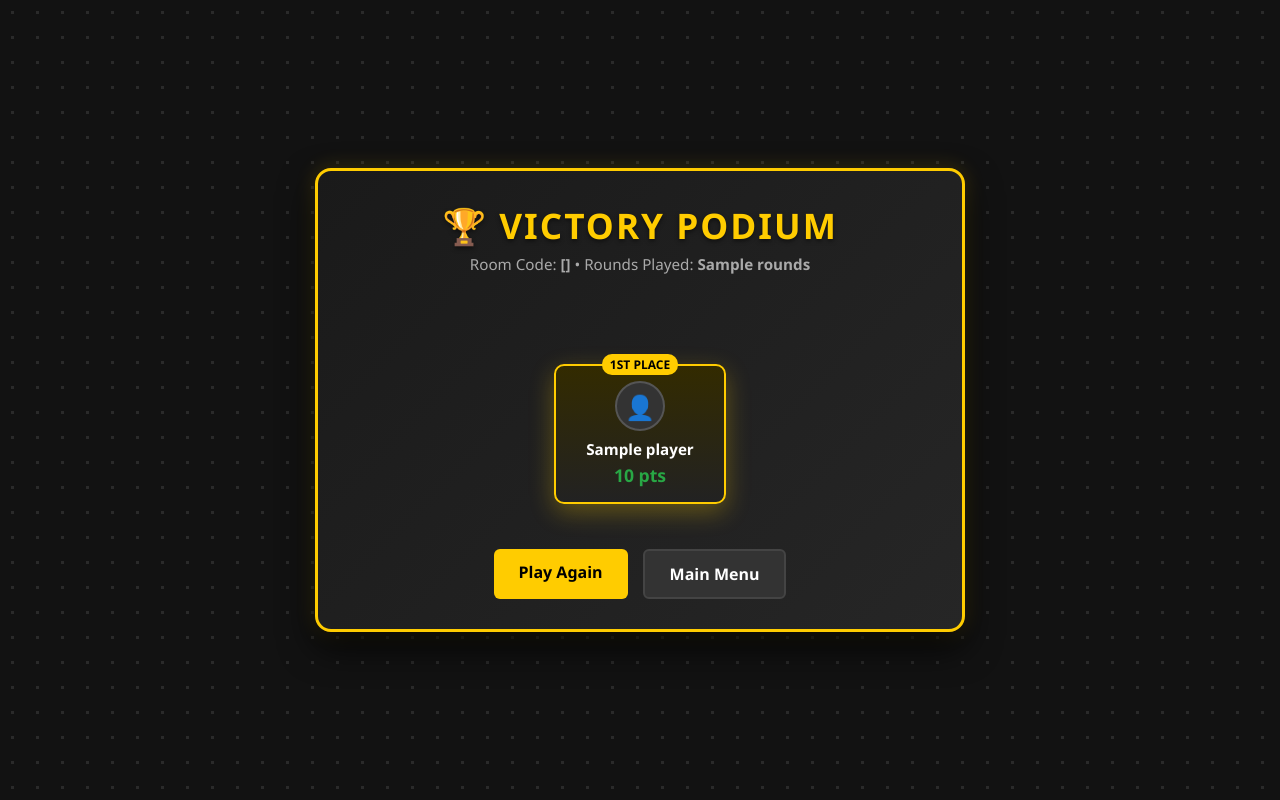
After one commit to dylan2fuchs-max/PokeHints, a Flask app: template PokeHints/templates/game_over.html in a window 1280 px wide. The commit adds this page. Run offline with Flask 3, Linux system fonts and the light colour scheme; the template is opened without the code that fills it: most values are stand-ins (such as "Sample title", 1, 10 or a date in 2020).

Commit message:
Changes to the score system

```diff
--- a/PokeHints/app.py
+++ b/PokeHints/app.py
@@ -76,20 +76,7 @@ def init_game_grid(room):
     room["current_word_index"] = 0                # Index of the active target word (0 to 9)
 
 def calculate_hinter_score(boxes_used):
-    """
-    Calculates hinter points based on box efficiency out of 25 baseline:
-    - <= 5 boxes: +20 pts
-    - 6 to 24 boxes: Scaled or tiered (e.g. 15 boxes = +10 pts)
-    - 25 boxes: 0 pts
-    - > 25 boxes: -1 pt for every box over 25 (max -15 pts at 40 boxes)
-    """
-    if boxes_used <= 5:
-        return 20
-    elif boxes_used == 25:
-        return 0
-    elif boxes_used < 25:
-        # Linear scale between 5 boxes (+20) and 25 boxes (0)
-        # 20 points spread across 20 boxes = 1 point per box saved under 25
+    if boxes_used < 25:
         return 25 - boxes_used
     else:
         # Over 25 boxes: lose 1 point per box over 25
@@ -115,53 +102,51 @@ def finalize_hinter_turn(room, hinter_player):
 
     return earned_points
 
-def rotate_hinter_or_advance_round(room):
-    """Rotates to the next hinter who hasn't been one yet in this round cycle.
-       If all players have been hinter, starts a new round or ends the game.
-    """
+def rotate_hinter_or_advance_round(room, room_code):
+    """Rotates the hinter, handles round progression, or triggers game over."""
     players = room["players"]
 
-    # Reset current hinter flags
+    # 1. Finalize current hinter's box efficiency score
+    current_hinter = next((p for p in players if p.get("is_hinter")), None)
+    if current_hinter:
+        finalize_hinter_turn(room, current_hinter)
+
+    # 2. Clear current hinter flags
     for p in players:
         p["is_hinter"] = False
 
-    # Find players who haven't been a hinter yet in this cycle
+    # 3. Find eligible players who haven't been hinter yet this cycle
     eligible_players = [p for p in players if not p.get("has_been_hinter", False)]
 
     if eligible_players:
-        # Pick the next hinter from eligible players
+        # Pick next hinter
         next_hinter = random.choice(eligible_players)
         next_hinter["is_hinter"] = True
         next_hinter["has_been_hinter"] = True
 
-        # Load new target words for the next hinter's turn
-        room["target_words"] = random.sample(
-            MASTER_POKEMON_DATABASE, min(10, len(MASTER_POKEMON_DATABASE))
-        )
-        room["current_word_index"] = 0
+        init_game_grid(room)
+        room["target_words"] = random.sample(MASTER_POKEMON_DATABASE, min(10, len(MASTER_POKEMON_DATABASE)))
+        print(f"\n[ROTATION] New Hinter assigned: {next_hinter['name']}\n")
     else:
-        # Everyone has been a hinter once this round! Check round limits.
+        # Cycle complete. Check rounds.
         current_round = room.get("current_round", 1)
         max_rounds = room.get("rounds", 1)
 
         if current_round < max_rounds:
-            # Advance to next round, reset hinter tracking for everyone, keep scores intact!
             room["current_round"] = current_round + 1
             for p in players:
                 p["has_been_hinter"] = False
 
-            # Pick the first new hinter for the new round
             first_hinter = random.choice(players)
             first_hinter["is_hinter"] = True
             first_hinter["has_been_hinter"] = True
 
-            room["target_words"] = random.sample(
-                MASTER_POKEMON_DATABASE, min(10, len(MASTER_POKEMON_DATABASE))
-            )
-            room["current_word_index"] = 0
+            init_game_grid(room)
+            room["target_words"] = random.sample(MASTER_POKEMON_DATABASE, min(10, len(MASTER_POKEMON_DATABASE)))
+            print(f"\n[ROUND ADVANCE] Starting Round {room['current_round']}! New Hinter: {first_hinter['name']}\n")
         else:
-            # Game Over - All rounds completed
             room["status"] = "game_over"
+            print(f"\n[GAME OVER] All rounds completed for room '{room_code}'!\n")
 
 @app.route("/")
 def index():
@@ -324,17 +309,25 @@ def room_status(room_code):
 
 @app.route("/room/<room_code>/guess", methods=["POST"])
 def submit_guess(room_code):
-    """Receives a player's guess, validates it against the active target word."""
+    """Receives a player's guess, validates it against the active target word, and awards points/popups."""
     if room_code not in LOBBIES:
         return jsonify({"success": False, "error": "Room not found"}), 404
 
     room = LOBBIES[room_code]
     current_player_id = session.get("player_id")
 
+    current_player = None
+    for player in room["players"]:
+        if player.get("id") == current_player_id:
+            current_player = player
+            break
+
+    if not current_player:
+        return jsonify({"success": False, "error": "Player not found"}), 400
+
     # Prevent the active Hinter from submitting guesses
-    for player in room["players"]:
-        if player.get("id") == current_player_id and player.get("is_hinter", False):
-            return jsonify({"success": False, "error": "Hinters cannot submit guesses!"}), 400
+    if current_player.get("is_hinter", False):
+        return jsonify({"success": False, "error": "Hinters cannot submit guesses!"}), 400
 
     data = request.get_json() or {}
     guessed_word = data.get("guess", "").strip()
@@ -342,19 +335,20 @@ def submit_guess(room_code):
     if not guessed_word:
         return jsonify({"success": False, "error": "Empty guess"})
 
+    # Store latest guess for live pop-up display on player card
+    current_player["last_guess"] = guessed_word
+
     # Find current target word
     target_words = room.get("target_words", [])
     current_idx = room.get("current_word_index", 0)
 
     if current_idx >= len(target_words):
-        return jsonify(
-            {"success": False, "error": "All words have been guessed!"}
-        )
+        return jsonify({"success": False, "error": "All words have been guessed!"})
 
     active_target = target_words[current_idx]
 
     # Check if guess matches the active target word (case-insensitive)
-    is_correct = guessed_word.lower() == active_target.lower()
+    is_correct = guessed_word.lower() == active_target.strip().lower()
 
     response_data = {
         "success": True,
@@ -363,6 +357,9 @@ def submit_guess(room_code):
     }
 
     if is_correct:
+        # Award points to the correct guesser
+        current_player["score"] += 1
+
         # Append to solved words list for sidebar display
         if active_target not in room.get("solved_words", []):
             room.setdefault("solved_words", []).append(active_target)
@@ -370,11 +367,23 @@ def submit_guess(room_code):
         # Increment to the next target word
         room["current_word_index"] += 1
         response_data["next_word_index"] = room["current_word_index"]
-            # Automatically rotate to the next hinter or advance round/end game
+
+        # Check if all 10 words are completed
+        if room["current_word_index"] >= len(target_words):
+            response_data["round_complete"] = True
+            # Finalize hinter score based on boxes used before rotating
+            finalize_hinter_turn(room, current_hinter_lookup(room))
             rotate_hinter_or_advance_round(room)
             response_data["game_status"] = room["status"]
 
     return jsonify(response_data)
+
+def current_hinter_lookup(room):
+    """Helper to find the active hinter in the room."""
+    for p in room["players"]:
+        if p.get("is_hinter"):
+            return p
+    return room["players"][0]
 
 @app.route("/room/<room_code>/hint", methods=["POST"])
 def submit_hint(room_code):
@@ -422,7 +431,35 @@ def submit_hint(room_code):
     if not added:
         return jsonify({"success": False, "message": "All 40 hint boxes are full!"})
 
-    return jsonify({"success": True})
+    print(f"[HINT ACCEPTED] Room {room_code} | Box #{room['current_box_index']}: '{hint_phrase}'")
+    return jsonify({"success": True, "hint_boxes": room["hint_boxes"]})
+
+@app.route("/room/<room_code>/play-again")
+def play_again(room_code):
+    """Resets the room for a fresh game loop with the same players and code."""
+    if room_code not in LOBBIES:
+        return redirect(url_for("index"))
+
+    room = LOBBIES[room_code]
+
+    # Reset scores and status for a brand new match
+    room["status"] = "waiting"
+    room["current_round"] = 1
+    room["current_word_index"] = 0
+    room["hint_boxes"] = ["" for _ in range(40)]
+    room["solved_words"] = []
+
+    for player in room["players"]:
+        player["score"] = 0
+        player["is_hinter"] = False
+        player["has_been_hinter"] = False
+        player.pop("last_guess", None)
+
+    # If public lobby, redirect to public join handler; if private, redirect back to room
+    if room_code == "PUBLIC_MAIN":
+        return redirect(url_for("index"))
+
+    return redirect(url_for("game_room", room_code=room_code))
 
 
 @app.route("/room/<room_code>")
--- /dev/null
+++ b/PokeHints/templates/game_over.html
@@ -0,0 +1,217 @@
+<!DOCTYPE html>
+<html lang="en">
+<head>
+    <meta charset="UTF-8">
+    <meta name="viewport" content="width=device-width, initial-scale=1.0">
+    <title>PokeHints - Victory Podium</title>
+    <style>
+        * { box-sizing: border-box; margin: 0; padding: 0; font-family: 'Segoe UI', Tahoma, Geneva, Verdana, sans-serif; }
+        body {
+            background-color: #121212;
+            color: #fff;
+            height: 100vh;
+            display: flex;
+            flex-direction: column;
+            align-items: center;
+            justify-content: center;
+            overflow: hidden;
+            background-image: radial-gradient(#2a2a2a 1.5px, transparent 1.5px);
+            background-size: 25px 25px;
+        }
+
+        .modal-card {
+            background: linear-gradient(135deg, #1a1a1a, #262626);
+            border: 3px solid #ffcc00;
+            border-radius: 16px;
+            padding: 30px 40px;
+            width: 100%;
+            max-width: 650px;
+            text-align: center;
+            box-shadow: 0 15px 35px rgba(0,0,0,0.8), 0 0 20px rgba(255, 204, 0, 0.2);
+            animation: popIn 0.5s ease-out;
+        }
+
+        @keyframes popIn {
+            0% { transform: scale(0.8); opacity: 0; }
+            100% { transform: scale(1); opacity: 1; }
+        }
+
+        h1 {
+            color: #ffcc00;
+            font-size: 2.2rem;
+            margin-bottom: 5px;
+            text-transform: uppercase;
+            letter-spacing: 2px;
+            text-shadow: 0 2px 4px rgba(0,0,0,0.5);
+        }
+
+        .subtitle {
+            color: #aaa;
+            margin-bottom: 25px;
+            font-size: 0.95rem;
+        }
+
+        /* Podium Arena Grid Layout */
+        .podium-container {
+            display: grid;
+            grid-template-columns: repeat(3, 1fr);
+            gap: 15px;
+            align-items: end;
+            margin-bottom: 30px;
+            min-height: 220px;
+            padding: 0 10px;
+        }
+
+        .podium-spot {
+            background: #2a2a2a;
+            border: 2px solid #444;
+            border-radius: 10px;
+            padding: 15px 10px;
+            display: flex;
+            flex-direction: column;
+            align-items: center;
+            position: relative;
+            box-shadow: 0 5px 15px rgba(0,0,0,0.4);
+            transition: transform 0.3s;
+        }
+
+        /* 1st Place (Center Top) */
+        .spot-1 {
+            grid-column: 2;
+            grid-row: 1;
+            background: linear-gradient(to bottom, #332b00, #222);
+            border-color: #ffcc00;
+            transform: translateY(-15px);
+            box-shadow: 0 8px 25px rgba(255, 204, 0, 0.3);
+        }
+
+        /* 2nd Place (Left) */
+        .spot-2 {
+            grid-column: 1;
+            grid-row: 1;
+            border-color: #c0c0c0;
+        }
+
+        /* 3rd Place (Right) */
+        .spot-3 {
+            grid-column: 3;
+            grid-row: 1;
+            border-color: #cd7f32;
+        }
+
+        /* 4th Place (Bottom Middle) */
+        .spot-4 {
+            grid-column: 2;
+            grid-row: 2;
+            border-color: #555;
+            background: #1e1e1e;
+            margin-top: -10px;
+        }
+
+        .rank-badge {
+            position: absolute;
+            top: -12px;
+            background: #ffcc00;
+            color: #000;
+            font-weight: bold;
+            font-size: 0.75rem;
+            padding: 2px 8px;
+            border-radius: 10px;
+            text-transform: uppercase;
+        }
+        .spot-1 .rank-badge { background: #ffcc00; }
+        .spot-2 .rank-badge { background: #c0c0c0; }
+        .spot-3 .rank-badge { background: #cd7f32; color: #fff; }
+        .spot-4 .rank-badge { background: #666; color: #fff; }
+
+        .avatar-circle {
+            width: 50px;
+            height: 50px;
+            background: #333;
+            border-radius: 50%;
+            display: flex;
+            align-items: center;
+            justify-content: center;
+            font-size: 1.5rem;
+            margin-bottom: 8px;
+            border: 2px solid #555;
+        }
+
+        .player-name {
+            font-size: 0.95rem;
+            font-weight: bold;
+            color: #fff;
+            margin-bottom: 4px;
+            white-space: nowrap;
+            overflow: hidden;
+            text-overflow: ellipsis;
+            width: 100%;
+        }
+
+        .player-score {
+            font-size: 1.1rem;
+            font-weight: 800;
+            color: #28a745;
+        }
+
+        /* Action Buttons */
+        .button-group {
+            display: flex;
+            gap: 15px;
+            justify-content: center;
+        }
+
+        .btn {
+            padding: 12px 25px;
+            border: none;
+            border-radius: 6px;
+            font-weight: bold;
+            font-size: 1rem;
+            cursor: pointer;
+            text-decoration: none;
+            display: inline-block;
+            transition: all 0.2s;
+        }
+
+        .btn-primary {
+            background-color: #ffcc00;
+            color: #000;
+        }
+        .btn-primary:hover { background-color: #e6b800; transform: translateY(-2px); }
+
+        .btn-secondary {
+            background-color: #333;
+            color: #fff;
+            border: 2px solid #444;
+        }
+        .btn-secondary:hover { background-color: #444; border-color: #555; transform: translateY(-2px); }
+    </style>
+</head>
+<body>
+    <div class="modal-card">
+        <h1>🏆 Victory Podium</h1>
+        <div class="subtitle">Room Code: <b>{{ room_code }}</b> &bull; Rounds Played: <b>{{ room.rounds }}</b></div>
+
+        <div class="podium-container">
+            {% for player in players %}
+                {% set rank = loop.index %}
+                <div class="podium-spot spot-{{ rank }}">
+                    <div class="rank-badge">
+                        {% if rank == 1 %}1st Place{% elif rank == 2 %}2nd Place{% elif rank == 3 %}3rd Place{% else %}4th Place{% endif %}
+                    </div>
+                    <div class="avatar-circle">
+                        {% if player.icon == 'pikachu' %}⚡{% elif player.icon == 'charizard' %}🔥{% elif player.icon == 'mewtwo' %}🔮{% else %}👤{% endif %}
+                    </div>
+                    <div class="player-name">{{ player.name }}</div>
+                    <div class="player-score">{{ player.score }} pts</div>
+                </div>
+            {% endfor %}
+        </div>
+
+        <div class="button-group">
+            <a href="/room/{{ room_code }}/play-again" class="btn btn-primary">Play Again</a>
+            <a href="/" class="btn btn-secondary">Main Menu</a>
+        </div>
+    </div>
+</body>
+</html>
```
Also changed, not shown: PokeHints/templates/room.html (+42 -39 lines).
